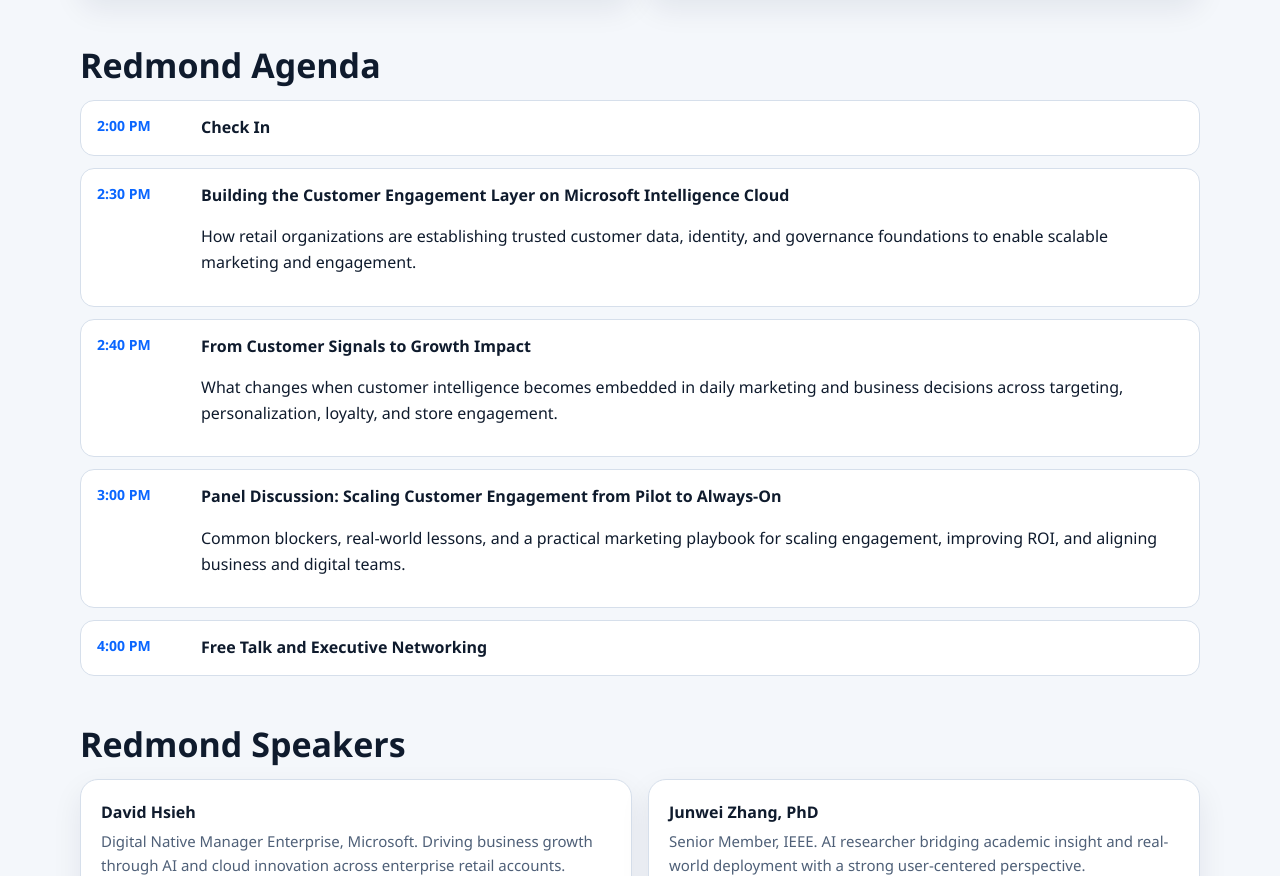
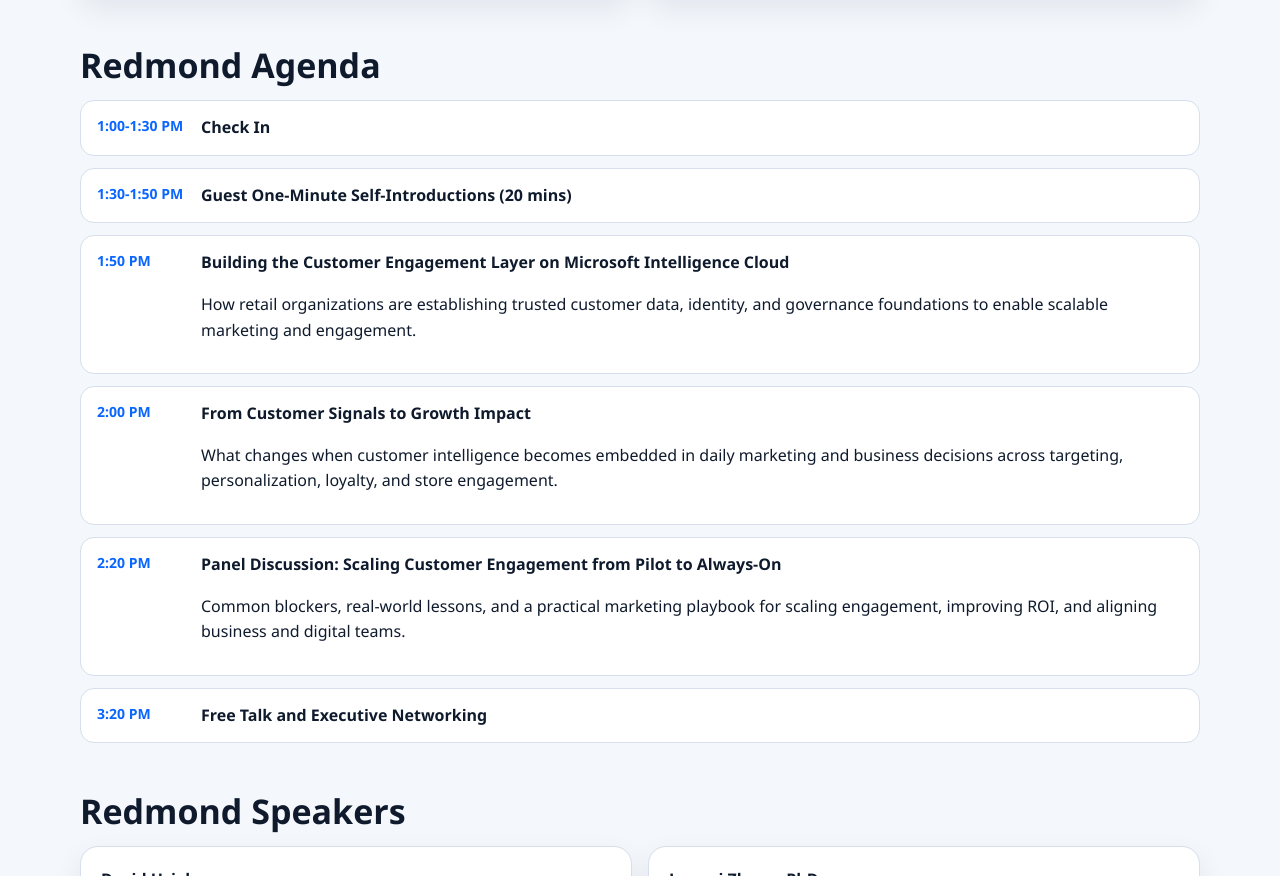
Before and after one commit to huangchunbo2025/even, a plain HTML site: page index.html in a window 1280 px wide. Shown: the part 1924-2800 px from the top of the page. Drawn offline with Linux system fonts and the light colour scheme.

Commit message:
chore: update Redmond agenda start times and sequence

```diff
--- a/index.html
+++ b/index.html
@@ -474,7 +474,7 @@
           <div class="hero-content">
             <p class="partner-title">Socialhub.AI X Microsoft</p>
             <h1>From CDP to CIP: Executive Roundtable for Retail & Consumer AI</h1>
-            <p>A closed-door executive roundtable on February 27, 2026 (2:00-4:00 PM) at Microsoft Redmond, focused on practical AI adoption for retail and consumer businesses.</p>
+            <p>A closed-door executive roundtable on February 27, 2026 at Microsoft Redmond, with check-in at 1:00 PM and formal session start at 1:30 PM, focused on practical AI adoption for retail and consumer businesses.</p>
           </div>
         </div>
         <div class="meta">
@@ -807,34 +807,40 @@
           <h2>Redmond Agenda</h2>
           <div class="agenda-list">
             <article class="agenda-item">
-              <div class="time">2:00 PM</div>
+              <div class="time">1:00-1:30 PM</div>
               <div>
                 <strong>Check In</strong>
               </div>
             </article>
             <article class="agenda-item">
-              <div class="time">2:30 PM</div>
+              <div class="time">1:30-1:50 PM</div>
+              <div>
+                <strong>Guest One-Minute Self-Introductions (20 mins)</strong>
+              </div>
+            </article>
+            <article class="agenda-item">
+              <div class="time">1:50 PM</div>
               <div>
                 <strong>Building the Customer Engagement Layer on Microsoft Intelligence Cloud</strong>
                 <p>How retail organizations are establishing trusted customer data, identity, and governance foundations to enable scalable marketing and engagement.</p>
               </div>
             </article>
             <article class="agenda-item">
-              <div class="time">2:40 PM</div>
+              <div class="time">2:00 PM</div>
               <div>
                 <strong>From Customer Signals to Growth Impact</strong>
                 <p>What changes when customer intelligence becomes embedded in daily marketing and business decisions across targeting, personalization, loyalty, and store engagement.</p>
               </div>
             </article>
             <article class="agenda-item">
-              <div class="time">3:00 PM</div>
+              <div class="time">2:20 PM</div>
               <div>
                 <strong>Panel Discussion: Scaling Customer Engagement from Pilot to Always-On</strong>
                 <p>Common blockers, real-world lessons, and a practical marketing playbook for scaling engagement, improving ROI, and aligning business and digital teams.</p>
               </div>
             </article>
             <article class="agenda-item">
-              <div class="time">4:00 PM</div>
+              <div class="time">3:20 PM</div>
               <div>
                 <strong>Free Talk and Executive Networking</strong>
               </div>
@@ -873,7 +879,7 @@
           <div class="card">
             <ul class="list">
               <li>Microsoft Building 6, 15745 NE 36th St, Redmond, WA 98052, United States.</li>
-              <li>Session time: Friday, February 27, 2026, 2:00 PM - 4:00 PM (PT).</li>
+              <li>Session time: Friday, February 27, 2026, check-in at 1:00 PM and formal session start at 1:30 PM (PT).</li>
               <li>Questions: <a href="mailto:business@socialhub.ai">business@socialhub.ai</a></li>
             </ul>
             <iframe
```
